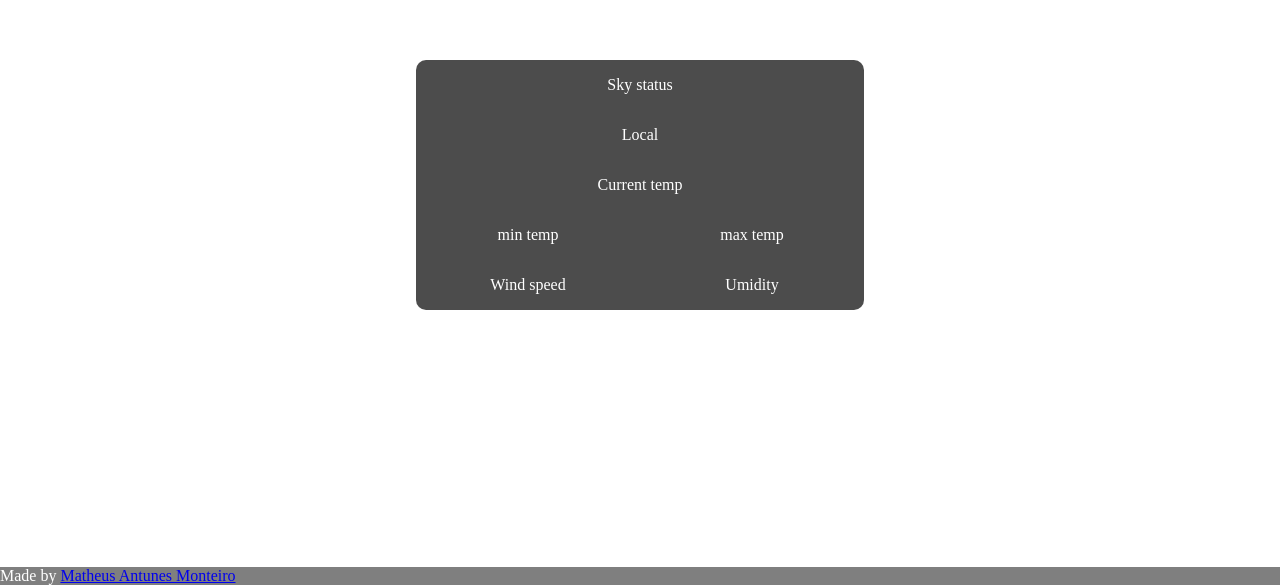
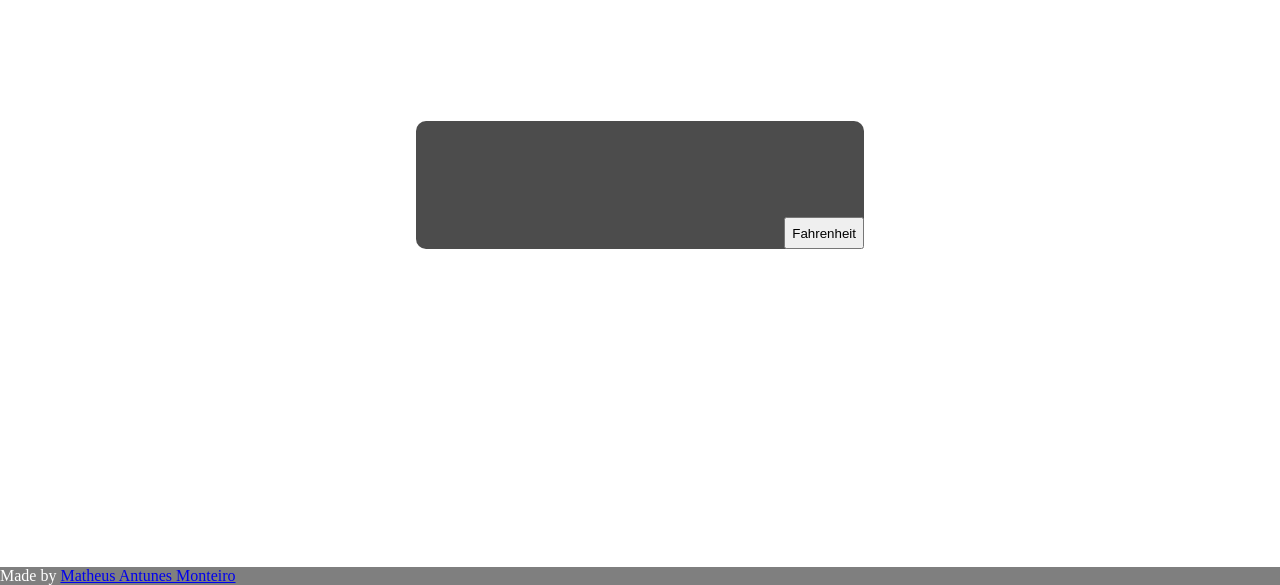
Before and after one commit to Ghatti/weather, a plain HTML site: page index.html in a window 1280 px wide. Shown: the part 215-800 px from the top of the page. Drawn offline with nearby package versions, Linux system fonts and the light colour scheme.

Commit message:
Add files via upload

```diff
--- a/index.html
+++ b/index.html
@@ -4,6 +4,7 @@
 <head>
 
     <meta charset="UTF-8">
+    <meta name="viewport" content="width=device-width, initial-scale=1.0">
     <link rel="stylesheet" href="css/weather.css">
     <script src="https://ajax.googleapis.com/ajax/libs/jquery/3.2.1/jquery.min.js"></script>
     <script src="js/weather.js"></script>
@@ -16,20 +17,20 @@
 
         <div id="panel">
 
-            <p id="sky"> Sky status </p>
 
-            <p id="local"> Local </p>
+                 <img id="icon">
 
-            <p id="current"> Current temp<p>
+                 <p id="local"></p>
 
-            <p id="min"> min temp</p>
+                 <p id="sky"></p>
 
-            <p id="max"> max temp</p>
+                <p id="current"></p>
 
-            <p id="speed">Wind speed</p>
+                <p id="speed"></p>
 
-            <p id="umidity"> Umidity </p>
+                <p id="humidity"></p>
 
+                <button id="change">Fahrenheit</button>
 
         </div>
 
```
